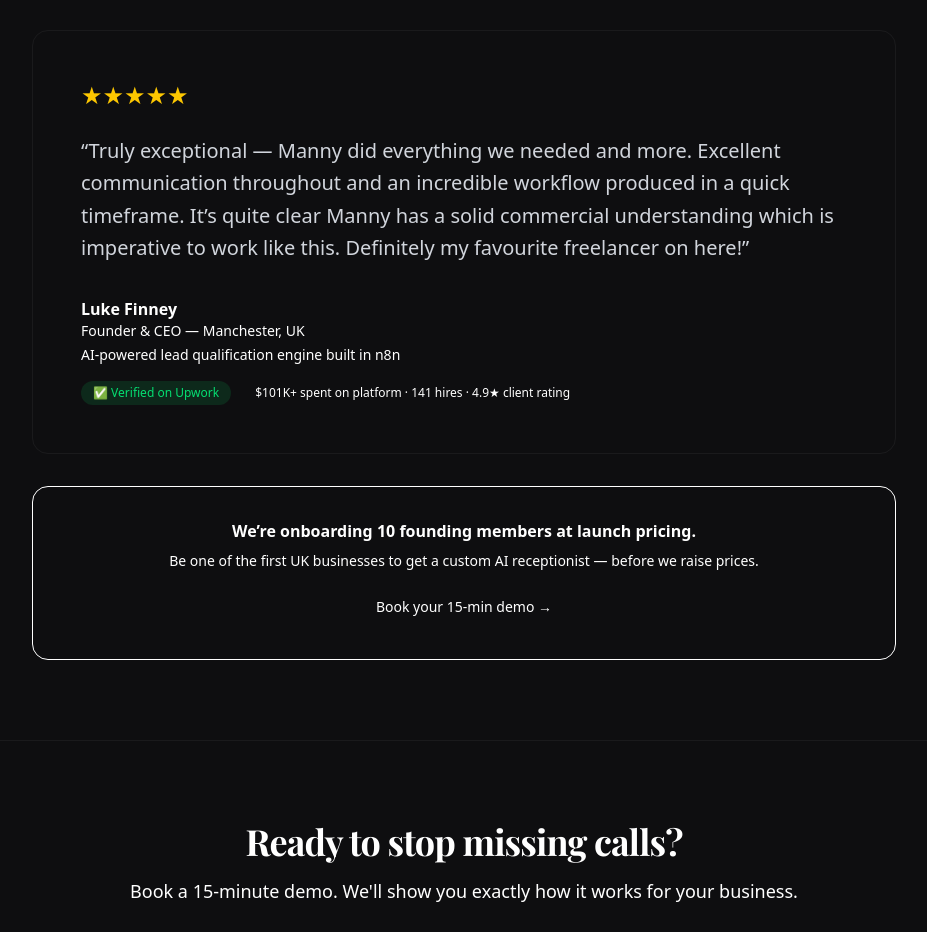
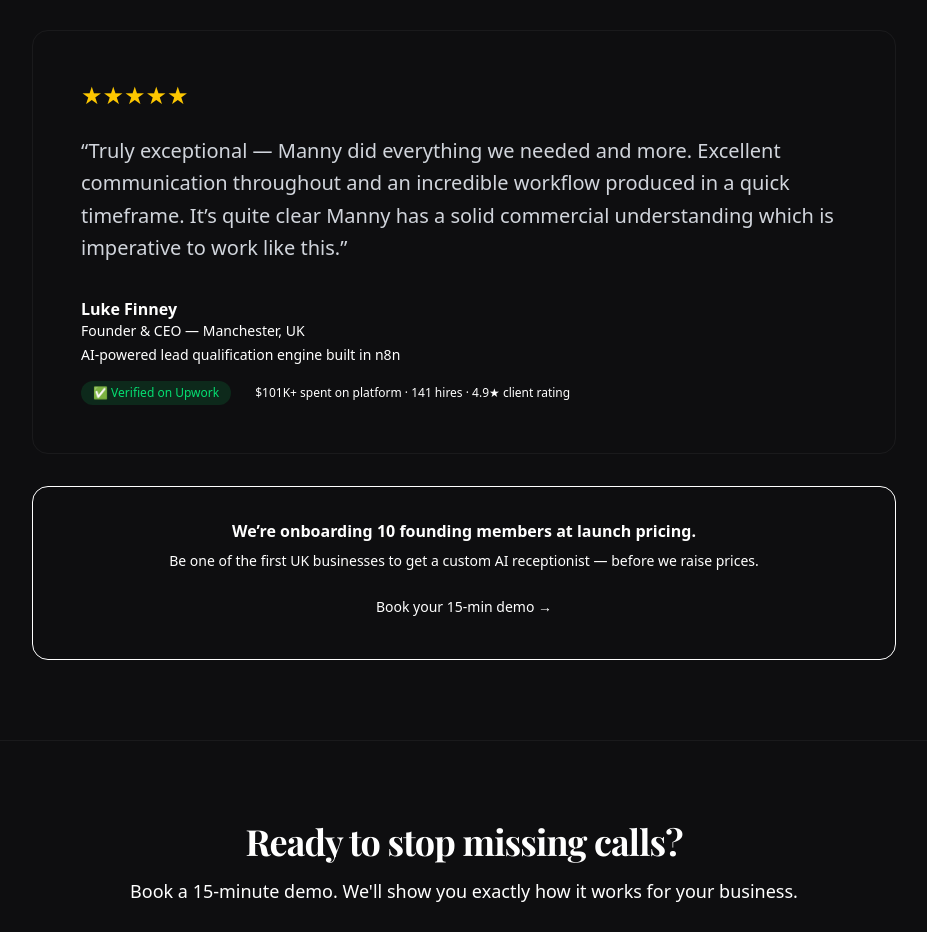
Before and after one commit to CoreAIManny/coreai-website, a Next.js app: page / in a window 1280 px wide. Shown: the part 3940-4872 px from the top of the page, without its empty margins (176-1103 px from the left). Built offline with nearby package versions, Linux system fonts and the light colour scheme; a web font is replaced by a local one.

Commit message:
Remove freelancer reference from Luke testimonial

```diff
--- a/src/app/case-studies/luke-finney/page.tsx
+++ b/src/app/case-studies/luke-finney/page.tsx
@@ -130,7 +130,7 @@ export default function LukeFinney() {
             Excellent communication throughout and an incredible workflow
             produced in a quick timeframe. It&rsquo;s quite clear Manny has a
             solid commercial understanding which is imperative to work like
-            this. Definitely my favourite freelancer on here!&rdquo;
+            this.&rdquo;
           </blockquote>
           <div className="mt-6">
             <p className="font-semibold">Luke Finney</p>
--- a/src/components/Testimonial.tsx
+++ b/src/components/Testimonial.tsx
@@ -8,8 +8,8 @@ export function Testimonial() {
             &ldquo;Truly exceptional — Manny did everything we needed and more.
             Excellent communication throughout and an incredible workflow
             produced in a quick timeframe. It&rsquo;s quite clear Manny has a
-            solid commercial understanding which is imperative to work like this.
-            Definitely my favourite freelancer on here!&rdquo;
+            solid commercial understanding which is imperative to work like
+            this.&rdquo;
           </blockquote>
           <div className="mt-8">
             <p className="font-semibold">Luke Finney</p>
```
